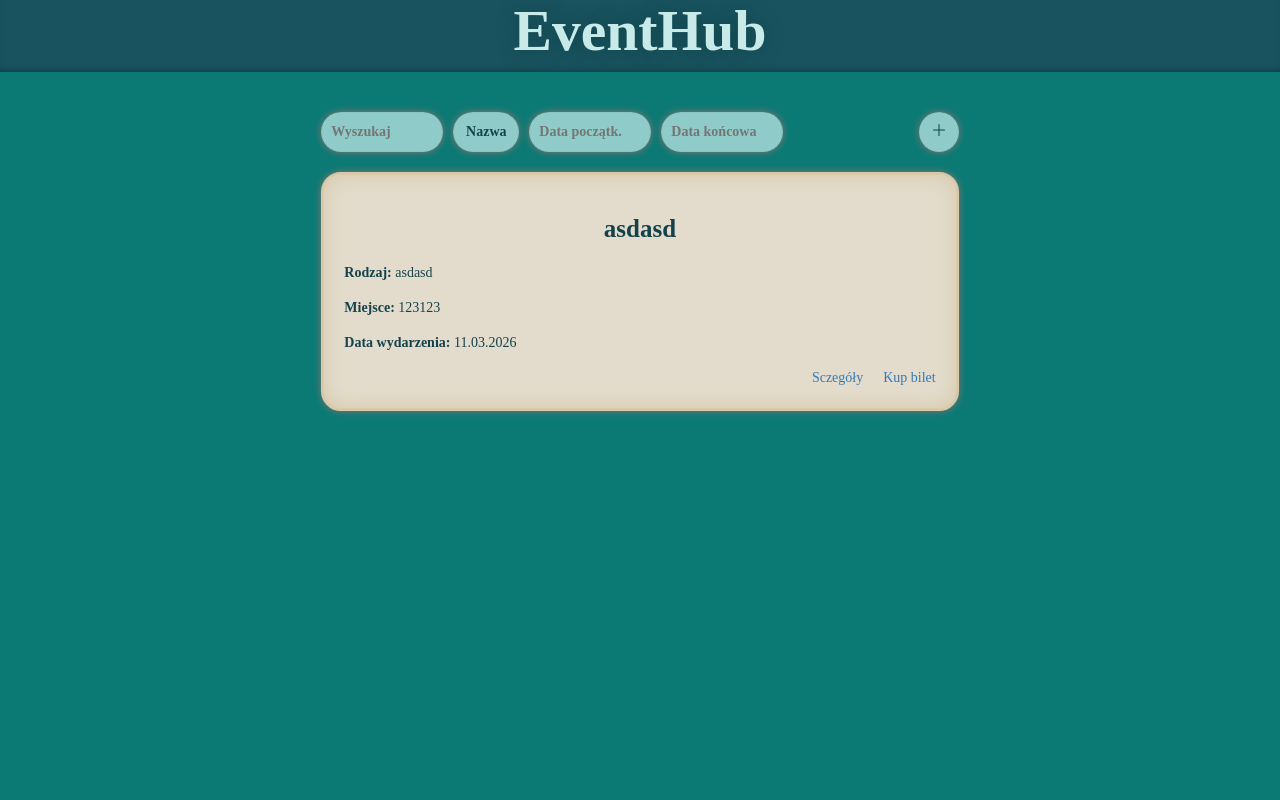
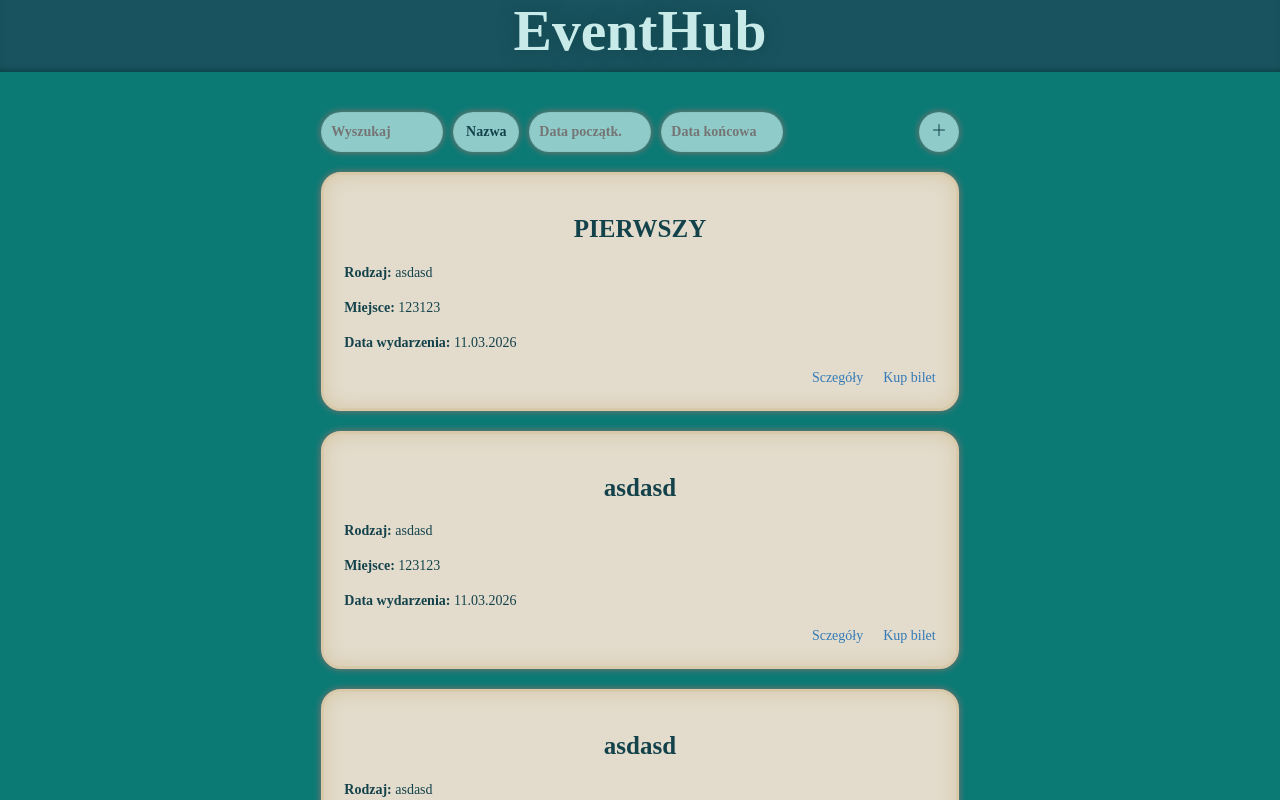
Before and after one commit to Geerafix/EventHubV1, an Angular app in the folder EventManager/: page / in a window 1280 px wide. Shown: the top 800 px of the page. Built offline with nearby package versions, Linux system fonts and the light colour scheme; data requests are answered from the project's data file.

Commit message:
poprawki w kodzie

```diff
--- a/EventManager/src/app/buy-ticket/buy-ticket.component.html
+++ b/EventManager/src/app/buy-ticket/buy-ticket.component.html
@@ -6,7 +6,7 @@
   </button>
   <div class="form-container">
     <form id="buy-ticket-form-container" [formGroup]="buyTicketForm" (ngSubmit)="buyTicket()">
-      <label style="font-size: 20px;">Formularz kupowania biletu na: </label>
+      <label style="font-size: 20px;">Formularz kupowania biletu na:</label>
       <label style="font-size: 18px;">{{ event._nazwa }}</label>
       <input formControlName="imie" type="text" placeholder="Imię">
         <div class="error" *ngIf="buyTicketForm.controls['imie'].errors?.['required']">Imię jest wymagane</div>
--- a/EventManager/src/app/db/db.json
+++ b/EventManager/src/app/db/db.json
@@ -2,6 +2,159 @@
   "events": [
     {
       "id": 2,
+      "nazwa": "PIERWSZY",
+      "rodzaj": "asdasd",
+      "organizator": "asdasd",
+      "miejsce": "123123",
+      "max_ilosc_osob": 123,
+      "data_wydarzenia": "2026-03-11T23:00:00.000Z",
+      "cena_biletu": 123,
+      "plan": [
+        {
+          "nazwa": "123123",
+          "godz_rozpoczecia": "12:23",
+          "godz_zakonczenia": "12:12"
+        },
+        {
+          "nazwa": "123123",
+          "godz_rozpoczecia": "12:23",
+          "godz_zakonczenia": "12:12"
+        }
+      ],
+      "uczestnicy": [
+        {
+          "imie": "Adam",
+          "nazwisko": "Grzeszczuk",
+          "email": "2002-09-09",
+          "wiek": "w@wp.pl",
+          "nr_telefonu": 123123123
+        },
+        {
+          "imie": "Beczka",
+          "nazwisko": "Breczka",
+          "email": "2001-02-09",
+          "wiek": "eeee@wp.pl",
+          "nr_telefonu": 123123123
+        }
+      ]
+    },
+    {
+      "id": 232,
+      "nazwa": "asdasd",
+      "rodzaj": "asdasd",
+      "organizator": "asdasd",
+      "miejsce": "123123",
+      "max_ilosc_osob": 123,
+      "data_wydarzenia": "2026-03-11T23:00:00.000Z",
+      "cena_biletu": 123,
+      "plan": [
+        {
+          "nazwa": "123123",
+          "godz_rozpoczecia": "12:23",
+          "godz_zakonczenia": "12:12"
+        },
+        {
+          "nazwa": "123123",
+          "godz_rozpoczecia": "12:23",
+          "godz_zakonczenia": "12:12"
+        }
+      ],
+      "uczestnicy": []
+    },
+    {
+      "id": 2234,
+      "nazwa": "asdasd",
+      "rodzaj": "asdasd",
+      "organizator": "asdasd",
+      "miejsce": "123123",
+      "max_ilosc_osob": 123,
+      "data_wydarzenia": "2026-03-11T23:00:00.000Z",
+      "cena_biletu": 123,
+      "plan": [
+        {
+          "nazwa": "123123",
+          "godz_rozpoczecia": "12:23",
+          "godz_zakonczenia": "12:12"
+        },
+        {
+          "nazwa": "123123",
+          "godz_rozpoczecia": "12:23",
+          "godz_zakonczenia": "12:12"
+        }
+      ],
+      "uczestnicy": []
+    },
+    {
+      "id": 211,
+      "nazwa": "asdasd",
+      "rodzaj": "asdasd",
+      "organizator": "asdasd",
+      "miejsce": "123123",
+      "max_ilosc_osob": 123,
+      "data_wydarzenia": "2026-03-11T23:00:00.000Z",
+      "cena_biletu": 123,
+      "plan": [
+        {
+          "nazwa": "123123",
+          "godz_rozpoczecia": "12:23",
+          "godz_zakonczenia": "12:12"
+        },
+        {
+          "nazwa": "123123",
+          "godz_rozpoczecia": "12:23",
+          "godz_zakonczenia": "12:12"
+        }
+      ],
+      "uczestnicy": []
+    },
+    {
+      "id": 26,
+      "nazwa": "asdasd",
+      "rodzaj": "asdasd",
+      "organizator": "asdasd",
+      "miejsce": "123123",
+      "max_ilosc_osob": 123,
+      "data_wydarzenia": "2026-03-11T23:00:00.000Z",
+      "cena_biletu": 123,
+      "plan": [
+        {
+          "nazwa": "123123",
+          "godz_rozpoczecia": "12:23",
+          "godz_zakonczenia": "12:12"
+        },
+        {
+          "nazwa": "123123",
+          "godz_rozpoczecia": "12:23",
+          "godz_zakonczenia": "12:12"
+        }
+      ],
+      "uczestnicy": []
+    },
+    {
+      "id": 23,
+      "nazwa": "asdasd",
+      "rodzaj": "asdasd",
+      "organizator": "asdasd",
+      "miejsce": "123123",
+      "max_ilosc_osob": 123,
+      "data_wydarzenia": "2026-03-11T23:00:00.000Z",
+      "cena_biletu": 123,
+      "plan": [
+        {
+          "nazwa": "123123",
+          "godz_rozpoczecia": "12:23",
+          "godz_zakonczenia": "12:12"
+        },
+        {
+          "nazwa": "123123",
+          "godz_rozpoczecia": "12:23",
+          "godz_zakonczenia": "12:12"
+        }
+      ],
+      "uczestnicy": []
+    },
+    {
+      "id": 12,
       "nazwa": "asdasd",
       "rodzaj": "asdasd",
       "organizator": "asdasd",
--- a/EventManager/src/app/directives/highlight.directive.ts
+++ b/EventManager/src/app/directives/highlight.directive.ts
@@ -7,8 +7,8 @@ import { Directive, ElementRef, HostListener, Input, Renderer2 } from '@angular/
 export class HighlightDirective {
   @Input() _color: string = '#f7f7e4';
 
-  constructor(private el: ElementRef, private renderer: Renderer2) {
-    this.renderer.setStyle(this.el.nativeElement, 'transition', '0.15s');
+  constructor(private element: ElementRef, private renderer: Renderer2) {
+    this.renderer.setStyle(this.element.nativeElement, 'transition', '0.15s');
   }
 
   @HostListener('mouseenter') onMouseEnter() {
@@ -19,7 +19,7 @@ export class HighlightDirective {
     this.highlight(null);
   }
 
-  private highlight(color: string | null) {
-    this.renderer.setStyle(this.el.nativeElement, 'background-color', color);
+  highlight(color: string | null) {
+    this.renderer.setStyle(this.element.nativeElement, 'background-color', color);
   }
 }
--- a/EventManager/src/app/directives/scale.directive.ts
+++ b/EventManager/src/app/directives/scale.directive.ts
@@ -7,8 +7,8 @@ import { Directive, ElementRef, HostListener, Input, Renderer2 } from '@angular/
 export class ScaleDirective {
   @Input() _scale: number = 1.03;
 
-  constructor(private el: ElementRef, private renderer: Renderer2) {
-    this.renderer.setStyle(this.el.nativeElement, 'transition', '0.3s');
+  constructor(private element: ElementRef, private renderer: Renderer2) {
+    this.renderer.setStyle(this.element.nativeElement, 'transition', '0.3s');
   }
 
   @HostListener('mouseenter') onMouseEnter() {
@@ -19,7 +19,7 @@ export class ScaleDirective {
     this.scale(1);
   }
 
-  private scale(scale: number) {
-    this.renderer.setStyle(this.el.nativeElement, 'transform', `scale(${scale})`);
+  scale(scale: number) {
+    this.renderer.setStyle(this.element.nativeElement, 'transform', `scale(${scale})`);
   }
 }
--- a/EventManager/src/app/event-details/event-details.component.html
+++ b/EventManager/src/app/event-details/event-details.component.html
@@ -27,6 +27,7 @@
           <span class="plan-info"></span> {{ uczestnik._nr_telefonu }}
           <span class="plan-info"></span> {{ uczestnik._wiek }}
       </div> -->
+
     </div>
   </div>
   <div *ngIf="isBuyTicket()">
--- a/EventManager/src/app/event-details/event-details.component.ts
+++ b/EventManager/src/app/event-details/event-details.component.ts
@@ -28,9 +28,7 @@ export class EventDetailsComponent implements OnInit {
   }
 
   ngOnInit(): void {
-    // if (!this.id) {
-    //   this.router.navigate(['']);
-    // }
+
   }
 
   isEventDetails(): boolean { return this.router.url.startsWith('/szczegoly'); }
--- a/EventManager/src/app/pipes/search-by-date.pipe.ts
+++ b/EventManager/src/app/pipes/search-by-date.pipe.ts
@@ -7,15 +7,13 @@ import { Event } from '../models/Event';
 })
 export class SearchByDatePipe implements PipeTransform {
   transform(value: Event[], startDate?: string, endDate?: string): Event[] {
-    if (!startDate || !endDate) {
-      return value;
-    }
+    if (!startDate || !endDate) { return value; }
 
-    const start = new Date(startDate);
-    const end = new Date(endDate);
+    let start = new Date(startDate);
+    let end = new Date(endDate);
 
     return value.filter(event => {
-      const eventDate = new Date(event._data_wydarzenia);
+      let eventDate = new Date(event._data_wydarzenia);
       return eventDate >= start && eventDate <= end;
     });
   }
--- a/EventManager/src/app/services/event-data.service.ts
+++ b/EventManager/src/app/services/event-data.service.ts
@@ -4,7 +4,6 @@ import { Plan } from '../models/Plan';
 import { Participant } from '../models/Participant';
 import { HttpClient } from '@angular/common/http';
 import { Observable, map } from 'rxjs';
-
 
 @Injectable({
   providedIn: 'root',
```
